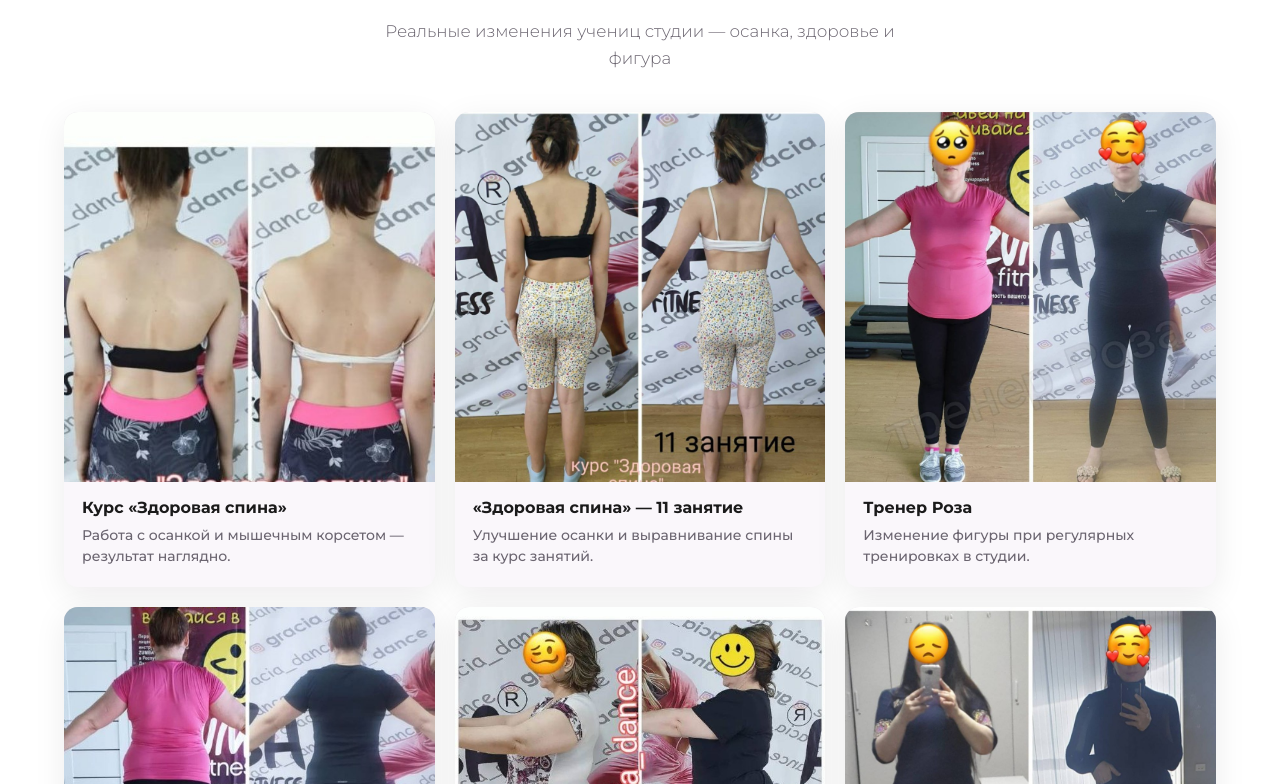
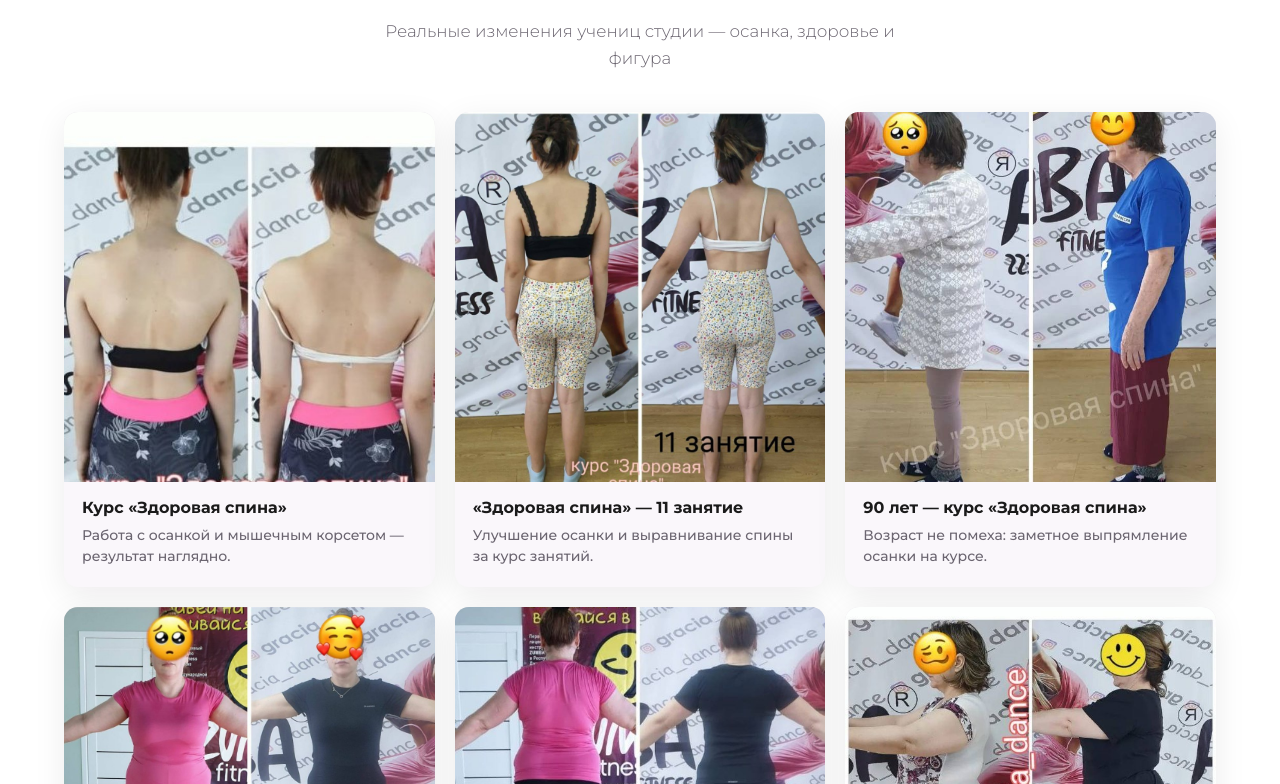
Before and after one commit to gama1726/zumba-site, a React (Vite) app: page / in a window 1280 px wide. Shown: the part 6796-7580 px from the top of the page. Built offline with nearby package versions, Linux system fonts and the light colour scheme.

Commit message:
feat:фото с результатами v2

```diff
--- a/src/data/results.ts
+++ b/src/data/results.ts
@@ -17,6 +17,12 @@ export const results: ResultCase[] = [
     src: "/results/back-2.jpg",
     title: "«Здоровая спина» — 11 занятие",
     text: "Улучшение осанки и выравнивание спины за курс занятий.",
+  },
+  {
+    id: "back-90",
+    src: "/results/back-90.jpg",
+    title: "90 лет — курс «Здоровая спина»",
+    text: "Возраст не помеха: заметное выпрямление осанки на курсе.",
   },
   {
     id: "front-weight",
```
Also changed, not shown: public/results/back-90.jpg (added), 1 other file (tests, documents, lock files or other folders).
